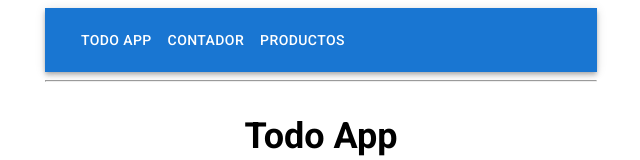
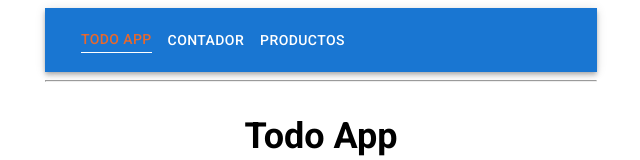
Before and after one commit to CamiloPenagos99/custom-hooks-react-app, a React (Create React App) app: page / in a window 1280 px wide. Shown: the top 160 px of the page, without its empty margins (319-959 px from the left). Built offline with nearby package versions, Linux system fonts and the light colour scheme.

Commit message:
feat: active route, working

```diff
--- a/src/App.css
+++ b/src/App.css
@@ -6,3 +6,25 @@
   background-color: beige !important;
   color: red !important;
 }
+
+.active {
+  color: rgb(233, 104, 44) !important;
+  border-bottom: 1px solid white;
+}
+
+.nav-link-item {
+  color: inherit;
+  text-decoration: none;
+}
+
+.nav-link-item:hover,
+.nav-link-item:active,
+.nav-link-item:visited {
+  color: red;
+  text-decoration: none;
+}
+
+/* Styling for when the link is active */
+.nav-link-item.active {
+  color: green;
+}
--- a/src/components/navbar.jsx
+++ b/src/components/navbar.jsx
@@ -5,6 +5,7 @@ import { Product } from "./products";
 import { AppBar, IconButton, Toolbar, Button } from "@mui/material";
 import { NavLink } from "react-router-dom";
 import { makeStyles } from "@mui/styles";
+import "../App";
 
 const useStyles = makeStyles({
   button: {
@@ -26,31 +27,36 @@ export const RouterNavBar = () => {
                 <IconButton edge="start" color="inherit" arial-label="menu" />
 
                 <Button>
-                  <Link
+                  <NavLink
                     style={{ color: "white", textDecoration: "none" }}
                     to="/"
+                    activeClassName="selected"
+                    exact
                   >
                     Todo App
-                  </Link>
+                  </NavLink>
                 </Button>
 
                 <Button>
                   <NavLink
                     style={{ color: "white", textDecoration: "none" }}
                     to="/contador"
-                    activeClassName={classes.button}
+                    activeClassName="selected"
+                    exact
                   >
                     Contador
                   </NavLink>
                 </Button>
 
                 <Button>
-                  <Link
+                  <NavLink
                     style={{ color: "white", textDecoration: "none" }}
                     to="/productos"
+                    activeClassName="selected"
+                    exact
                   >
                     Productos
-                  </Link>
+                  </NavLink>
                 </Button>
               </Toolbar>
             </AppBar>
```
